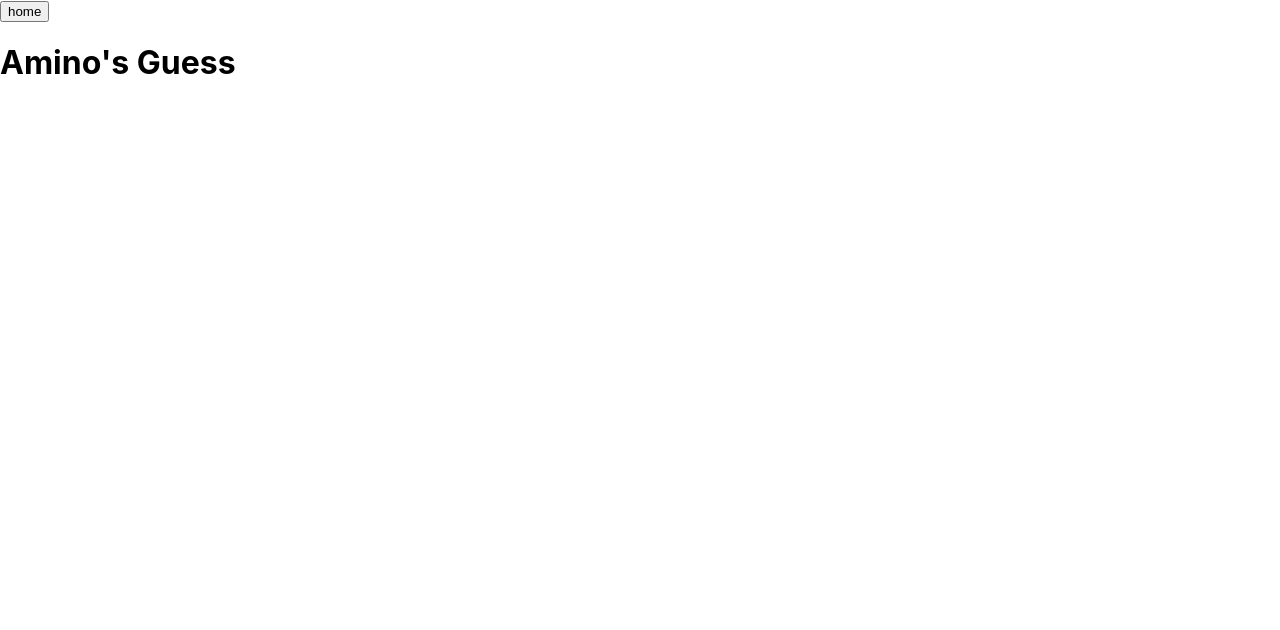
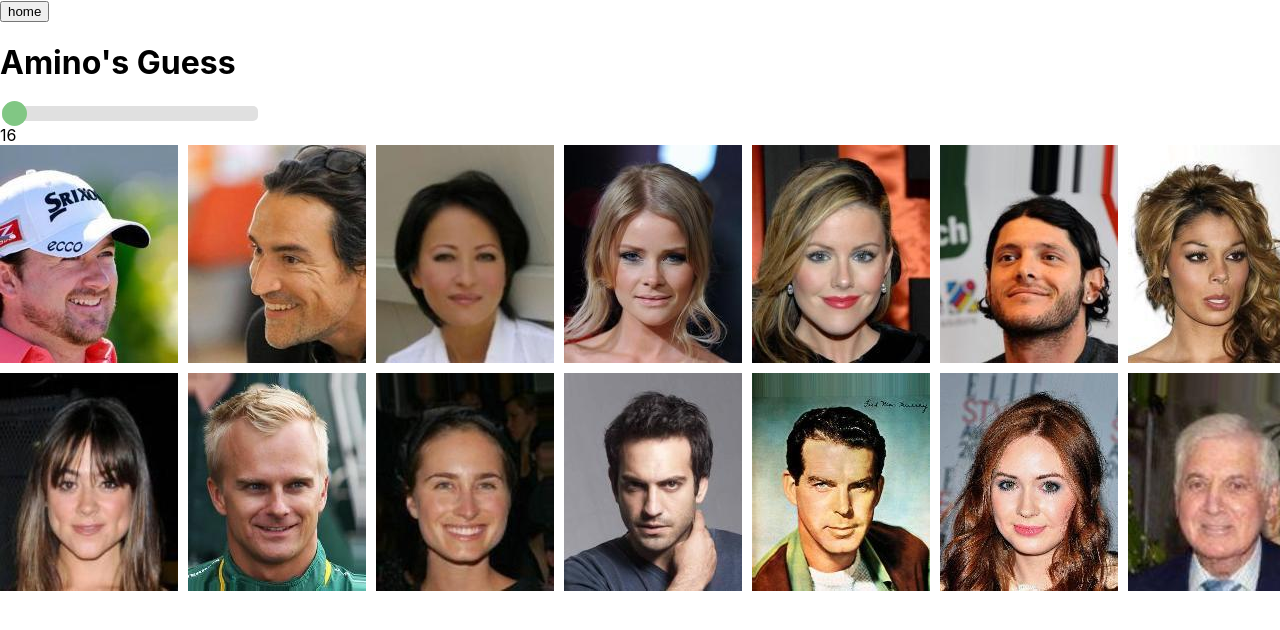
Before and after one commit to aldeobacchus/aminotor, a React (Create React App) app in the folder aminotor-front/: page / in a window 1280 px wide. Both pictures are taken after a click on the button "Amino's Guess". Shown: the top 630 px of the page. Built offline with nearby package versions, Linux system fonts and the light colour scheme.

Commit message:
adaptation esteban

```diff
--- a/aminotor-front/src/App.jsx
+++ b/aminotor-front/src/App.jsx
@@ -1,4 +1,3 @@
-import logo from './logo.svg';
 import './App.css';
 import GameSelection from './components/gameSelection/GameSelection';
 import { useState } from 'react';
--- a/aminotor-front/src/containers/Game/Game.jsx
+++ b/aminotor-front/src/containers/Game/Game.jsx
@@ -1,16 +1,37 @@
 import React from 'react'
-import Question from '../../components/question/Question'
+import SizePanelBar from '../../components/SizePanelBar/SizePanelBar';
+import SelectionPanel from '../../components/SelectionPanel/SelectionPanel';
+import { useState } from 'react';
 
 function Game(args) {
+  const [sliderValue, setSliderValue] = useState(2);
+
+  const handleSliderChange = (value) => {
+    setSliderValue(value);
+  };
+
   return (
     <div className='game'>
 
       {args.gm === 'Amino' && (
-        <h1>Amino's Guess</h1>
+        <div className="game_amino">
+
+          <h1>Amino's Guess</h1>
+
+          <SizePanelBar onSliderChange={handleSliderChange} />
+          <SelectionPanel size={sliderValue} />
+        </div>
+
       )}
 
       {args.gm === 'Thesus' && (
-        <h1>Thesus Battle</h1>
+        <div className="game_thesus">
+
+        <h1>Amino's Guess</h1>
+
+        <SizePanelBar onSliderChange={handleSliderChange} />
+        <SelectionPanel size={sliderValue} />
+      </div>
       )}
 
     </div>
--- a/aminotor-front/src/containers/Home/Home.jsx
+++ b/aminotor-front/src/containers/Home/Home.jsx
@@ -3,11 +3,7 @@ import SizePanelBar from '../../components/SizePanelBar/SizePanelBar';
 import SelectionPanel from '../../components/SelectionPanel/SelectionPanel';
 
 function App() {
-  const [sliderValue, setSliderValue] = useState(2);
 
-  const handleSliderChange = (value) => {
-    setSliderValue(value);
-  };
 
   return (
     <div>
--- a/aminotor-front/src/index.tsx
+++ b/aminotor-front/src/index.tsx
@@ -1,10 +1,6 @@
 import React from 'react';
-import ReactDOM from 'react-dom/client';
 import './index.css';
 import App from './App';
-import Test from './containers/Test/Test';
-import Game from './containers/Game/Game';
-import Home from './containers/Home/Home';
 import reportWebVitals from './reportWebVitals';
 import { createBrowserRouter, createRoutesFromElements, RouterProvider, Route } from "react-router-dom";
 import { createRoot } from "react-dom/client";
```
Also changed, not shown: aminotor-front/src/components/Amino/Amino.jsx (added, +9 -0 lines), aminotor-front/src/components/Theseus/Theseus.jsx (added, +9 -0 lines).
